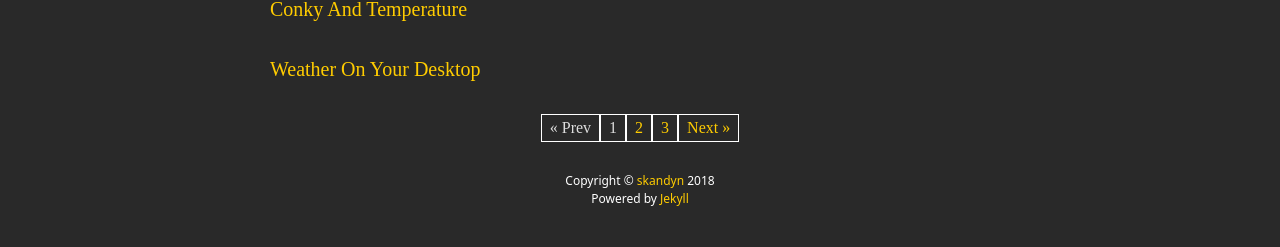
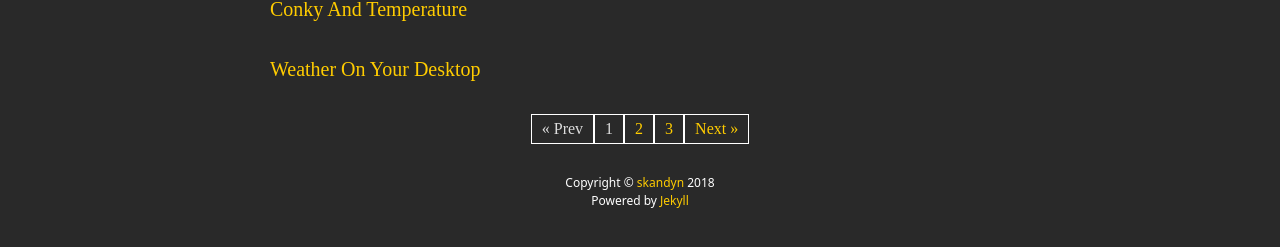
Before and after one commit to skandyn-sh/skandyn-sh.github.io, a Jekyll site: the page built from index.html, in a window 1280 px wide. Shown: the part 571-818 px from the top of the page. Built offline with Jekyll 4.4.1, drawn with Linux system fonts in a browser that asks for light colours; nearby versions of some CDN libraries; library files that are not in the unit come from our copies; the list of posts is cut into pages by our own code; comment, search, counter and statistics services are not loaded.

Commit message:
Update _layout.scss

```diff
--- a/_sass/_layout.scss
+++ b/_sass/_layout.scss
@@ -194,7 +194,7 @@
 }
 
 .pagination a, .pagination span {
-    padding: 1px 8px;
+    padding: 2px 10px;
     border: 1px solid #fff;
     margin-left: -2px;
     margin-right: -2px;
```
